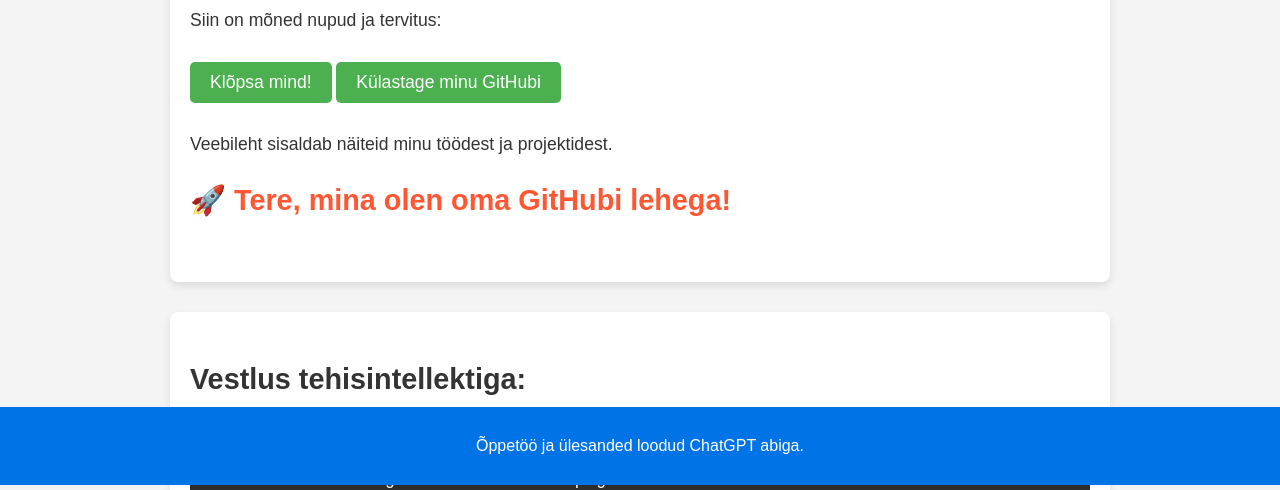
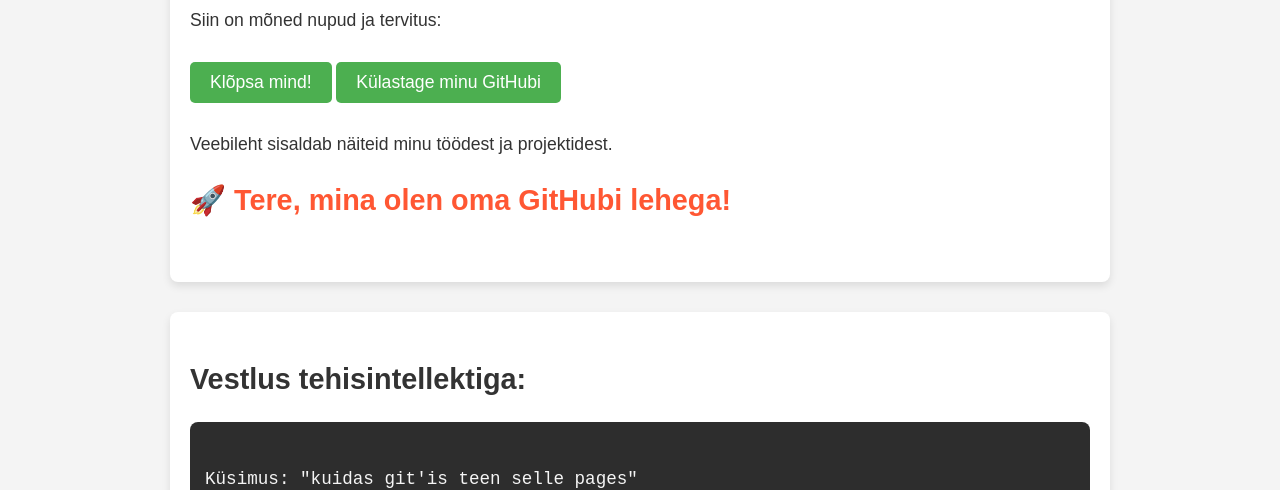
Before and after one commit to kennethmand2006/Chat_GPT, a plain HTML site: page index.html in a window 1280 px wide. Shown: the part 315-805 px from the top of the page. Drawn offline with Linux system fonts and the light colour scheme.

Commit message:
Update index.html

```diff
--- a/index.html
+++ b/index.html
@@ -55,9 +55,5 @@ Vastus: Selgitasin, kuidas URL-i õigesti seadistada ja GitHub Pages'i seadistus
             </code>
         </pre>
     </section>
-
-    <footer>
-        <p>Õppetöö ja ülesanded loodud ChatGPT abiga.</p>
-    </footer>
 </body>
 </html>
```
